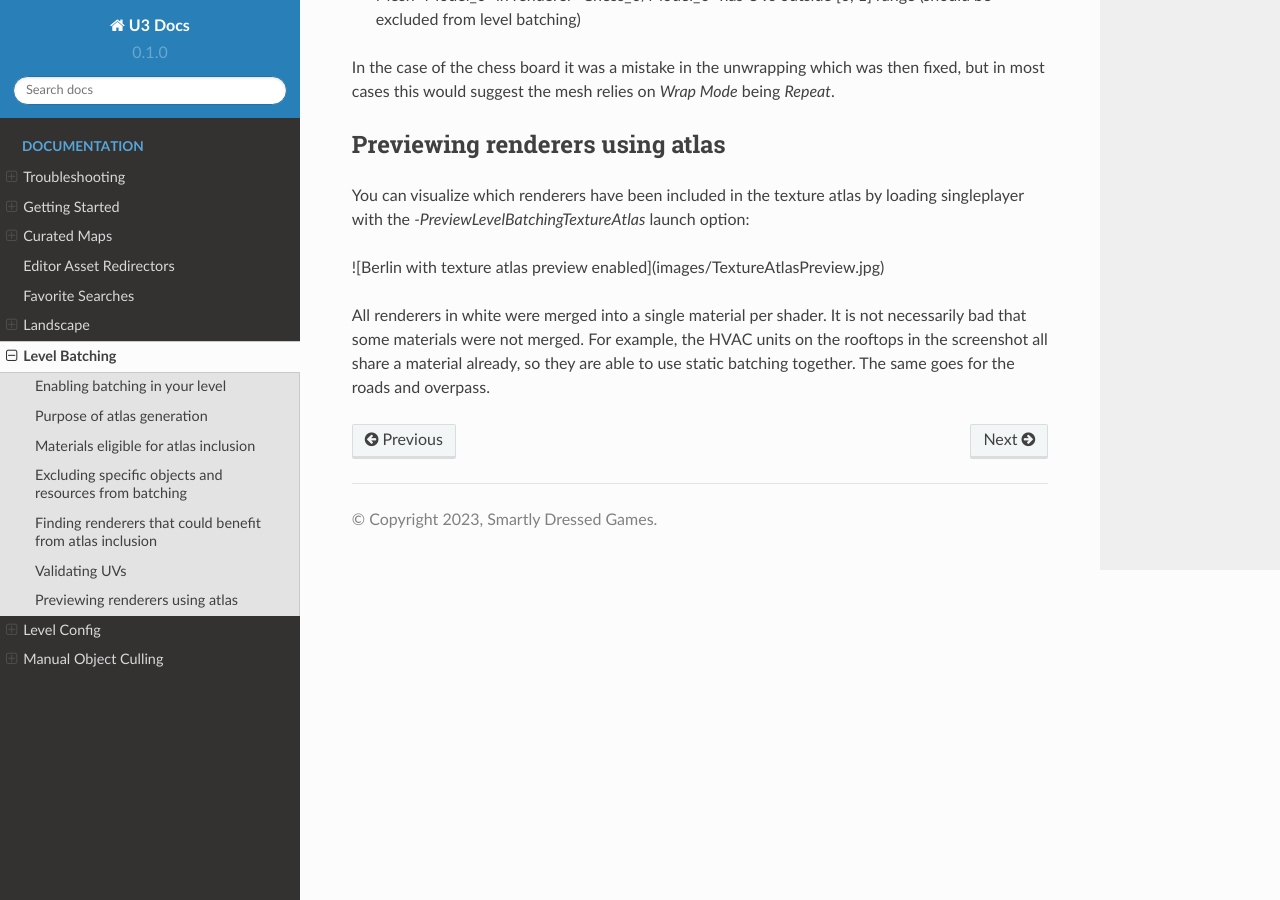
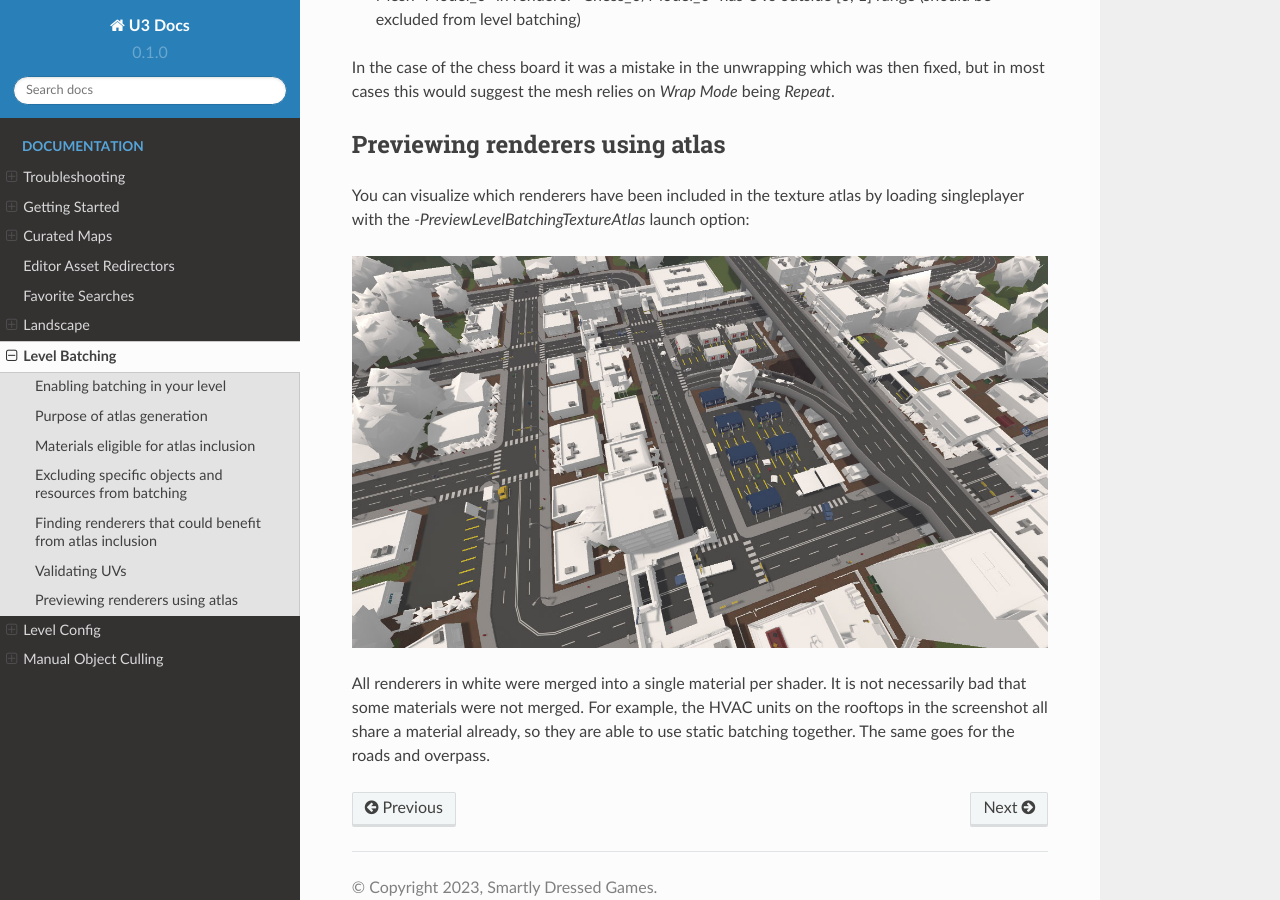
Before and after one commit to MoltonMontro/TestDocs, a Sphinx documentation site: the page built from docs/source/LevelBatching.rst, in a window 1280 px wide and 900 px high, scrolled down 1904 px. Built offline with Sphinx 7.4.7 and the Read the Docs theme 2.0.0, drawn with Linux system fonts in a browser that asks for light colours.

Commit message:
Update LevelBatching.rst

```diff
--- a/docs/source/LevelBatching.rst
+++ b/docs/source/LevelBatching.rst
@@ -66,6 +66,6 @@ Previewing renderers using atlas
 
 You can visualize which renderers have been included in the texture atlas by loading singleplayer with the `-PreviewLevelBatchingTextureAtlas` launch option:
 
-![Berlin with texture atlas preview enabled](images/TextureAtlasPreview.jpg)
+.. image:: images/TextureAtlasPreview.jpg
 
 All renderers in white were merged into a single material per shader. It is not necessarily bad that some materials were not merged. For example, the HVAC units on the rooftops in the screenshot all share a material already, so they are able to use static batching together. The same goes for the roads and overpass.
```
